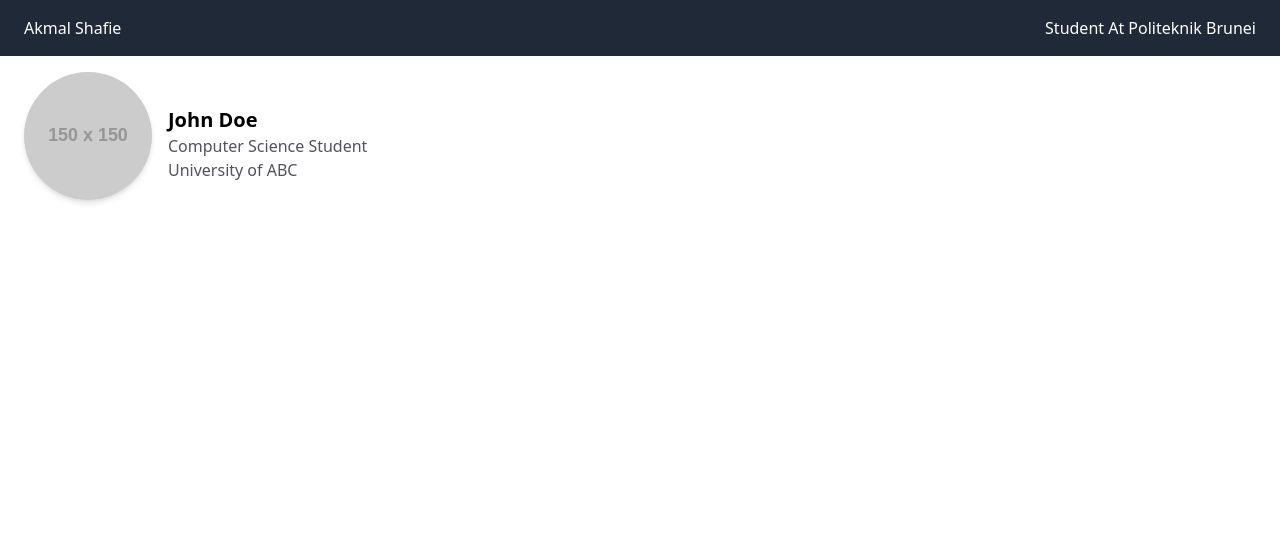
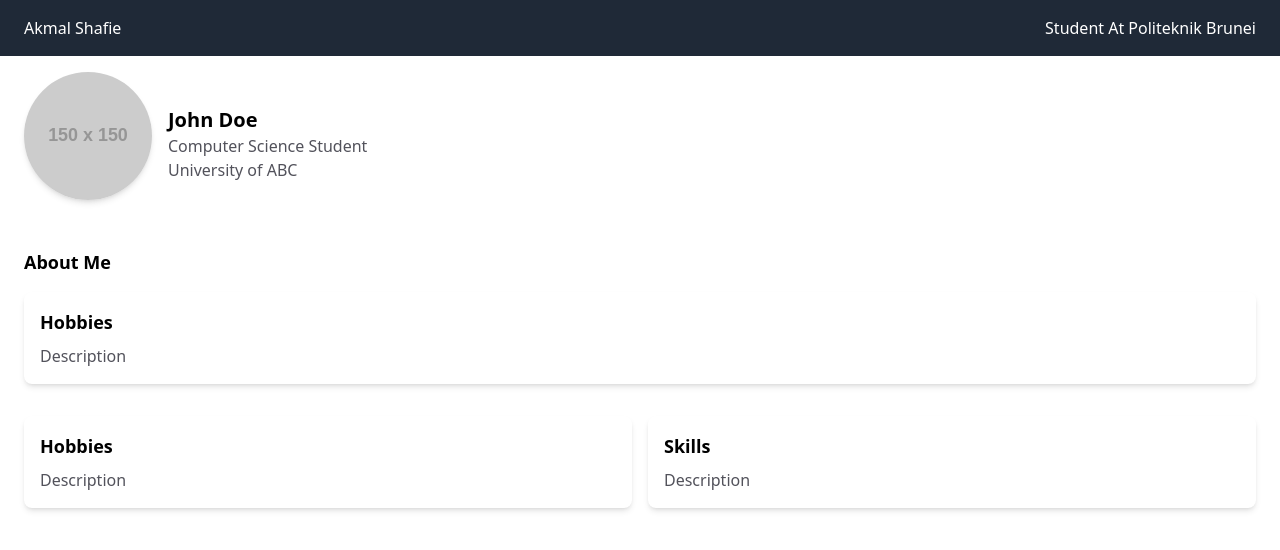
Before and after one commit to LalaDotExe/AS3-ASG3, a Vue app: page / in a window 1280 px wide. Shown: the top 550 px of the page. Built offline with nearby package versions, Linux system fonts and the light colour scheme.

Commit message:
Adding about me, hobbies and skills container

```diff
--- a/src/App.vue
+++ b/src/App.vue
@@ -23,6 +23,27 @@ import HelloWorld from "./components/HelloWorld.vue";
       <p class="text-zinc-600">University of ABC</p>
     </div>
   </div>
+
+  <div class="py-4 px-6">
+    <h2 class="text-lg font-bold mb-4">About Me</h2>
+    <div class="bg-white dark:bg-zinc-300 p-4 rounded-lg shadow-md">
+      <h3 class="text-lg font-bold mb-2">Hobbies</h3>
+      <p class="text-zinc-600">Description</p>
+    </div>
+  </div>
+
+  <div class="mb-8 py-4 px-6">
+    <div class="grid grid-cols-1 md:grid-cols-2 gap-4">
+      <div class="bg-white dark:bg-zinc-300 p-4 rounded-lg shadow-md">
+        <h3 class="text-lg font-bold mb-2">Hobbies</h3>
+        <p class="text-zinc-600">Description</p>
+      </div>
+      <div class="bg-white dark:bg-zinc-300 p-4 rounded-lg shadow-md">
+        <h3 class="text-lg font-bold mb-2">Skills</h3>
+        <p class="text-zinc-600">Description</p>
+      </div>
+    </div>
+  </div>
 </template>
 
 <style scoped></style>
```
